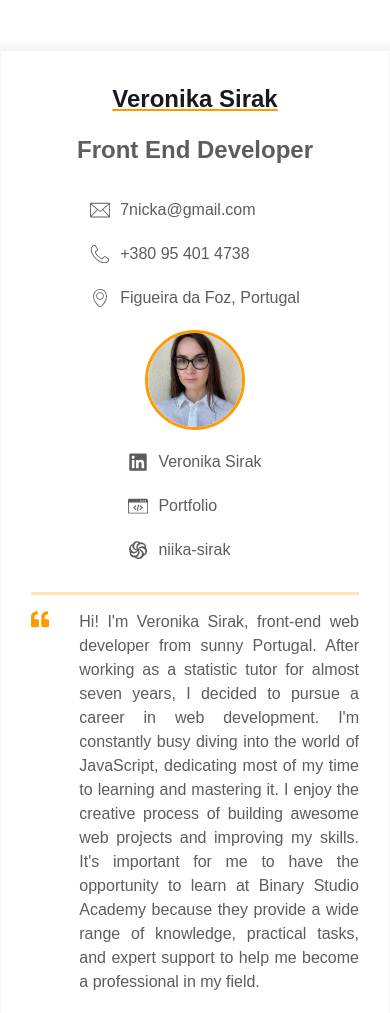
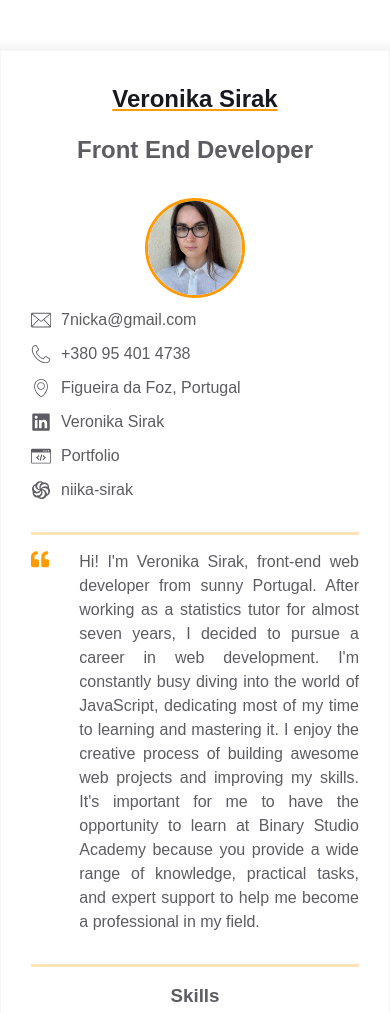
Before and after one commit to nika-sirak/homepage, a plain HTML site: page index.html in a window 390 px wide. Shown: the top 1013 px of the page. Drawn offline with Linux system fonts and the light colour scheme.

Commit message:
change header layout

```diff
--- a/index.html
+++ b/index.html
@@ -125,13 +125,13 @@
             </div>
             <p class="intro_text">
               Hi! I'm Veronika Sirak, front-end web developer from sunny
-              Portugal. After working as a statistic tutor for almost seven
+              Portugal. After working as a statistics tutor for almost seven
               years, I decided to pursue a career in web development. I'm
               constantly busy diving into the world of JavaScript, dedicating
               most of my time to learning and mastering it. I enjoy the creative
               process of building awesome web projects and improving my skills.
               It's important for me to have the opportunity to learn at Binary
-              Studio Academy because they provide a wide range of knowledge,
+              Studio Academy because you provide a wide range of knowledge,
               practical tasks, and expert support to help me become a
               professional in my field.
             </p>
@@ -447,7 +447,7 @@
                   </div>
                 </div>
 
-                <div class="additional-info__languages extra_info">
+                <div class="additional-info__languages extra__info">
                   <h3
                     class="additional-info__languages-header extra__info-header"
                   >
--- a/styles.css
+++ b/styles.css
@@ -56,16 +56,21 @@ li {
 @media screen and (max-width: 576px) {
   .main-info,
   .contact_info_container {
-    flex-direction: column;
+    /* flex-direction: column; */
+    flex-wrap: wrap;
+    gap: 10px;
   }
 
-  .contact_info_container {
-    align-items: center;
+  .contact-info__block--center {
+    order: -1;
+    min-width: 100%;
   }
-
-  .contact-info__block:not(:last-child) {
+  .contact-info__avatar {
+    margin: 0 auto;
+  }
+  /* .contact-info__block:not(:last-child) {
     margin-bottom: 20px;
-  }
+  } */
 
   .experiences {
     margin-right: 0;
@@ -96,11 +101,12 @@ li {
 .contact-info__block {
   display: flex;
   flex-direction: column;
-  justify-content: space-between;
+  gap: 10px;
 }
 
 .contact-info__block--center {
   flex: 0.2 1 auto;
+  /* order: 0; */
   justify-content: center;
 }
 
@@ -121,9 +127,9 @@ li {
   color: var(--text-decoration-color);
 }
 
-.contact-info__item:not(:last-child) {
+/* .contact-info__item:not(:last-child) {
   margin-bottom: 20px;
-}
+} */
 
 .contact-info__item-icon-wrapper {
   display: flex;
@@ -297,6 +303,9 @@ li {
 
   color: var(--durability-text-color);
 }
+.experiences__company-project-responsibilities li:not(:last-child) {
+  margin-bottom: 5px;
+}
 
 .additional-info__education-university-speciality {
   text-align: left;
@@ -325,7 +334,7 @@ li {
 }
 
 .extra__info-item:not(:last-child) {
-  margin-bottom: 10px;
+  margin-bottom: 15px;
 }
 
 .additional-info__hobbies-list {
```
